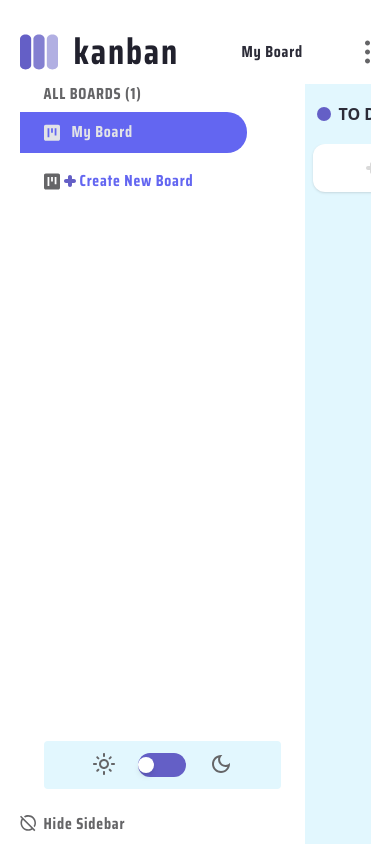
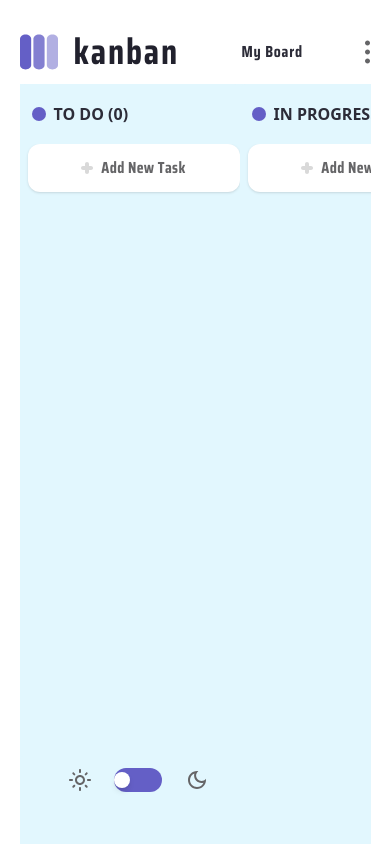
Before and after one commit to tomizdebski/KANBAN_APP, a Next.js app: page / in a window 390 px wide. Built offline with nearby package versions, Linux system fonts and the light colour scheme.

Commit message:
bug-fix/fix-switch-theme

```diff
--- a/components/Board.tsx
+++ b/components/Board.tsx
@@ -22,6 +22,7 @@ import Navbar from "./Navbar";
 import { generateId } from "../utils/random";
 import Image from "next/image";
 import add from "../public/icons/add_white.svg";
+import SwitchTheme from "./SwitchTheme";
 
 interface Props {
   boards: BoardType[];
@@ -168,6 +169,9 @@ const KanabnBoard = ({
           )} */}
         </DndContext>
         <HideButton setHideSidebar={setHideSidebar} hideSidebar={hideSidebar} />
+      </div>
+      <div className=" sm:hidden absolute bottom-10">
+        <SwitchTheme />
       </div>
     </div>
   );
--- a/components/HideButton.tsx
+++ b/components/HideButton.tsx
@@ -6,12 +6,12 @@ interface Props {
   hideSidebar: boolean;
 }
 
-const Hide_button = ({setHideSidebar, hideSidebar} : Props) => {
-
+const Hide_button = ({ setHideSidebar, hideSidebar }: Props) => {
   return (
     <button
-    onClick={() => setHideSidebar(!hideSidebar)}
-    className="self-stretch py-3 rounded-tr-[20px] rounded-br-[20px] justify-start items-center gap-2 inline-flex absolute bottom-0 cursor-pointer">
+      onClick={() => setHideSidebar(!hideSidebar)}
+      className="hidden sm:flex self-stretch py-3 rounded-tr-[20px] rounded-br-[20px] justify-start items-center gap-2 inline-flex absolute bottom-0 cursor-pointer"
+    >
       <Image src={visible} width={16} height={16} alt="kanban" className="" />
       <div className="text-center text-[#656567] dark:text-zinc-200 text-sm font-semibold font-saira leading-none tracking-wider">
         {hideSidebar ? "Hide Sidebar" : "Show Sidebar"}
--- a/components/Sidebar.tsx
+++ b/components/Sidebar.tsx
@@ -23,7 +23,7 @@ const Sidebar = ({ boards, activeBoard, setBoards, setActiveBoard }: Props) => {
   const [inputValue, setInputValue] = useState("");
 
   return (
-    <div className="w-[285px] h-[90vh] bg-gray-800 flex-col justify-between items-start inline-flex dark:bg-dark_gray bg-white">
+    <div className="hidden sm:flex w-[285px] h-[90vh] bg-gray-800 flex-col justify-between items-start inline-flex dark:bg-dark_gray bg-white">
       <div className="w-[227px] h-[382px] flex-col items-center gap-[37px] flex">
         <div className="self-stretch gap-2 flex-col justify-between items-start flex">
           <div className="self-stretch px-6 justify-between items-start inline-flex">
```
